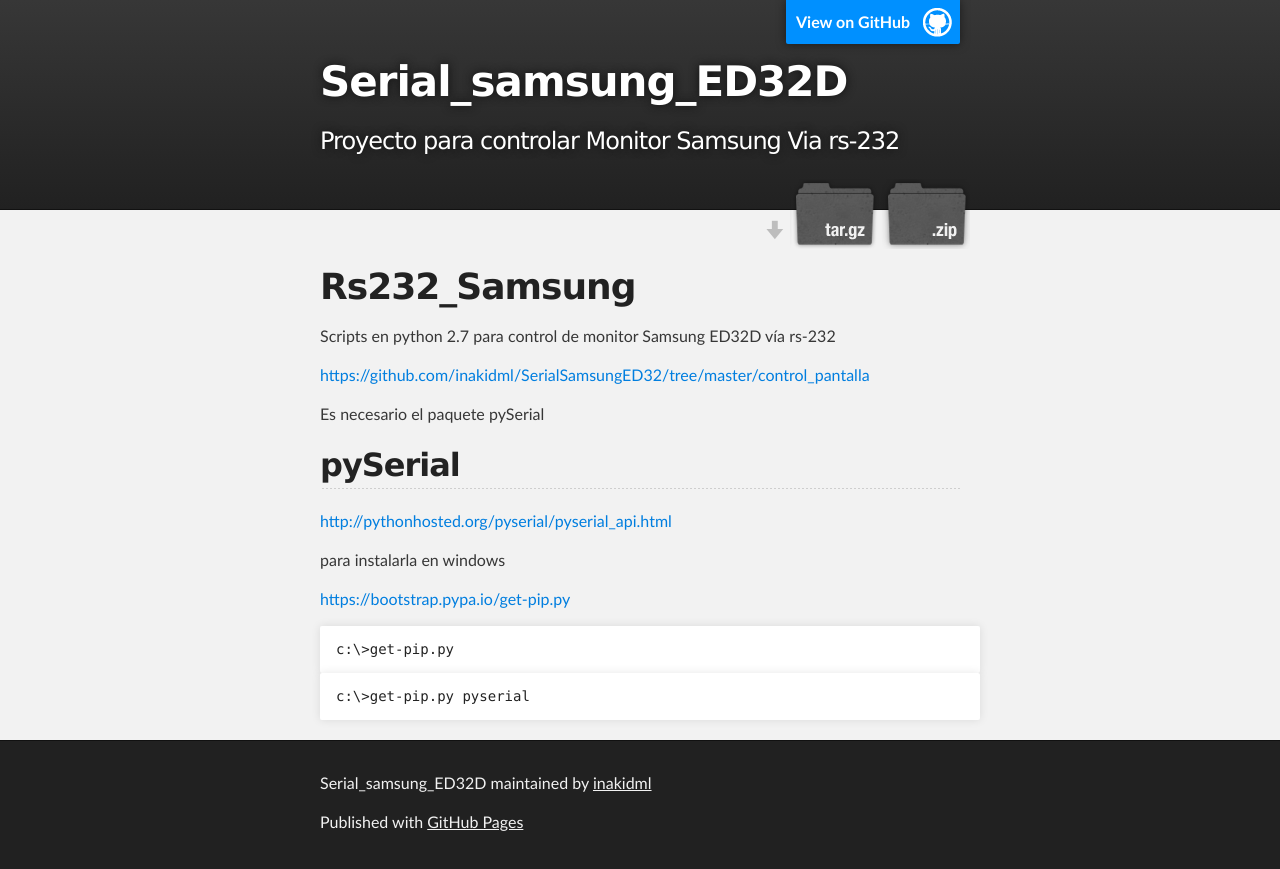
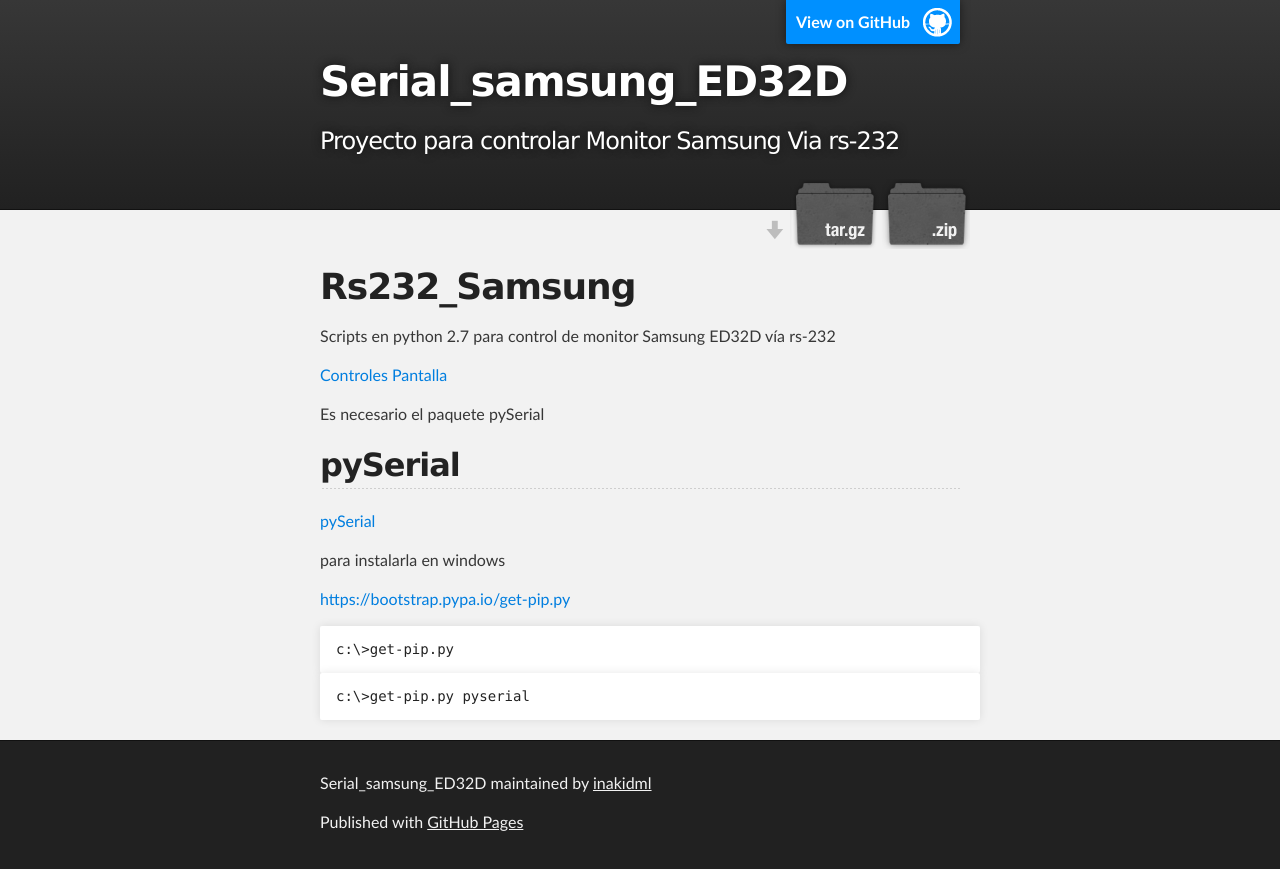
Before and after one commit to inakidml/SerialSamsungED32, a plain HTML site: page index.html in a window 1280 px wide. Drawn offline with Linux system fonts and the light colour scheme.

```diff
--- a/index.html
+++ b/index.html
@@ -36,14 +36,14 @@
 
 <p>Scripts en python 2.7 para control de monitor Samsung ED32D vía rs-232</p>
 
-<p><a href="https://github.com/inakidml/SerialSamsungED32/tree/master/control_pantalla">https://github.com/inakidml/SerialSamsungED32/tree/master/control_pantalla</a></p>
+<p><a href="https://github.com/inakidml/SerialSamsungED32/tree/master/control_pantalla">Controles Pantalla</a></p>
 
 <p>Es necesario el paquete pySerial</p>
 
 <h2>
 <a id="pyserial" class="anchor" href="#pyserial" aria-hidden="true"><span aria-hidden="true" class="octicon octicon-link"></span></a>pySerial</h2>
 
-<p><a href="http://pythonhosted.org/pyserial/pyserial_api.html">http://pythonhosted.org/pyserial/pyserial_api.html</a></p>
+<p><a href="http://pythonhosted.org/pyserial/pyserial_api.html">pySerial</a></p>
 
 <p>para instalarla en windows</p>
 
```
Also changed, not shown: params.json (+1 -1 lines).
